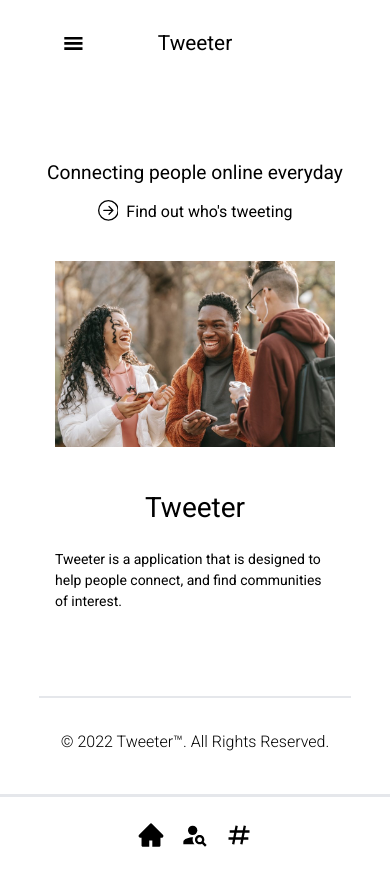
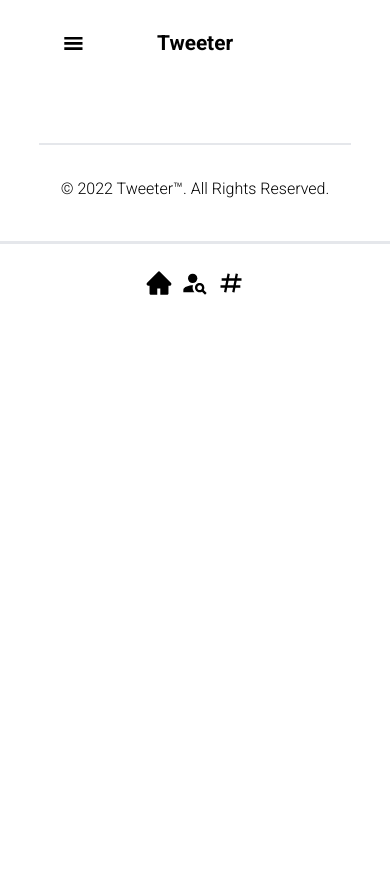
Before and after one commit to BrandonCarp/tweeter, a React (Create React App) app: page / in a window 390 px wide. After the commit the page ends 844 px from the top, so only its background shows below. Built offline with nearby package versions, Linux system fonts and the light colour scheme; a web font is replaced by a local one.

Commit message:
active nav link styling

```diff
--- a/src/App.tsx
+++ b/src/App.tsx
@@ -27,7 +27,7 @@ export const App = () => {
       </AnimatePresence>
       <Routes>
 
-        <Route path="/" element={<Home />} />
+        <Route path="/home"  element={<Home />} />
         <Route path="/usersearch" element={<UserSearch />} />
         <Route path="/showcase" element={<TweetShowcase />} />
         <Route path="/hamburgerlink" element={<HamburgerLinks />} />
--- a/src/Components/Home Page/Hero.jsx
+++ b/src/Components/Home Page/Hero.tsx
@@ -36,8 +36,8 @@ export const Hero = () => {
           alt="friends laughing"
         />
         <div className=" mx-auto container relative flex  flex-col items-center justify-center">
-          <h1 className="md:text-xl text-md">Tweeter</h1>
-          <p className=" p-5 text-sm md:text-baselg md:px-[2.5rem]">
+          <h1 className="md:text-xl text-md font-bold">Tweeter</h1>
+          <p className=" p-5 text-baselg  md:px-[2.5rem]">
             Tweeter is a application that is designed to help people connect,
             and find communities of interest.
           </p>
--- a/src/Components/Home Page/Navbar.tsx
+++ b/src/Components/Home Page/Navbar.tsx
@@ -50,7 +50,7 @@ const closeModal = (e: React.MouseEvent<HTMLButtonElement>) => {
 
           <li className="text-baselg flex pt-2   justify-center ">
             {/* Make a icon */}
-            <NavLink to="/">Tweeter</NavLink>
+            <NavLink to="/" className="font-bold">Tweeter</NavLink>
           </li>
 
           <div className="invisible absolute right-0 mr-5  space-x-5 flex  md:visible">
--- a/src/Components/MobileFooter.tsx
+++ b/src/Components/MobileFooter.tsx
@@ -5,11 +5,14 @@ import { BiHash } from "react-icons/bi";
 import { MdPersonSearch } from "react-icons/md";
 
 export function MobileFooter() {
+  const activeClassName = " bg-gray-300 rounded-full bg-gray-300 p-2 "
+
+
   return (
     <div>
       <div className=" md:m-10 space-y-3 flex flex-col items-center md:items-start md:ml-[20%]  md:h-20">
         <div className="flex flex-col invisible md:visible  ">
-          <h1 className="text-baselg">Tweeter</h1>
+          <h1 className="text-baselg font-bold">Tweeter</h1>
           <ul className=" flex space-x-5 text-sm ">
             <NavLink to="/">Home</NavLink>
             <NavLink to="/usersearch">Search Users</NavLink>
@@ -27,21 +30,23 @@ export function MobileFooter() {
 
       <div className="">
         <ul className=" bottom-0 h-20 flex justify-center items-center border-t-[3px] md:invisible ">
-          <li className="hover:bg-gray-300 hover:rounded-full   p-2">
-            <NavLink to="/">
-              <AiFillHome className="text-md " />
+
+
+
+            <NavLink to="/home" className={({isActive}) => isActive ? activeClassName : undefined}  >
+              <AiFillHome className="text-md m-1" />
             </NavLink>
-          </li>
-          <li className="hover:bg-gray-300 hover:rounded-full  p-2">
-            <NavLink to="/usersearch">
-              <MdPersonSearch className="text-md " />
+
+
+            <NavLink to="/usersearch" className={({isActive}) => isActive ? activeClassName : undefined}  >
+              <MdPersonSearch className="text-md  m-1" />
             </NavLink>
-          </li>
-          <li className="hover:bg-gray-300 hover:rounded-full  p-2">
-            <NavLink to="/showcase">
-              <BiHash className="text-md " />
+
+
+            <NavLink to="/showcase" className={({isActive}) => isActive ? activeClassName : undefined} >
+              <BiHash className="text-md m-1" />
             </NavLink>
-          </li>
+
         </ul>
       </div>
     </div>
```
